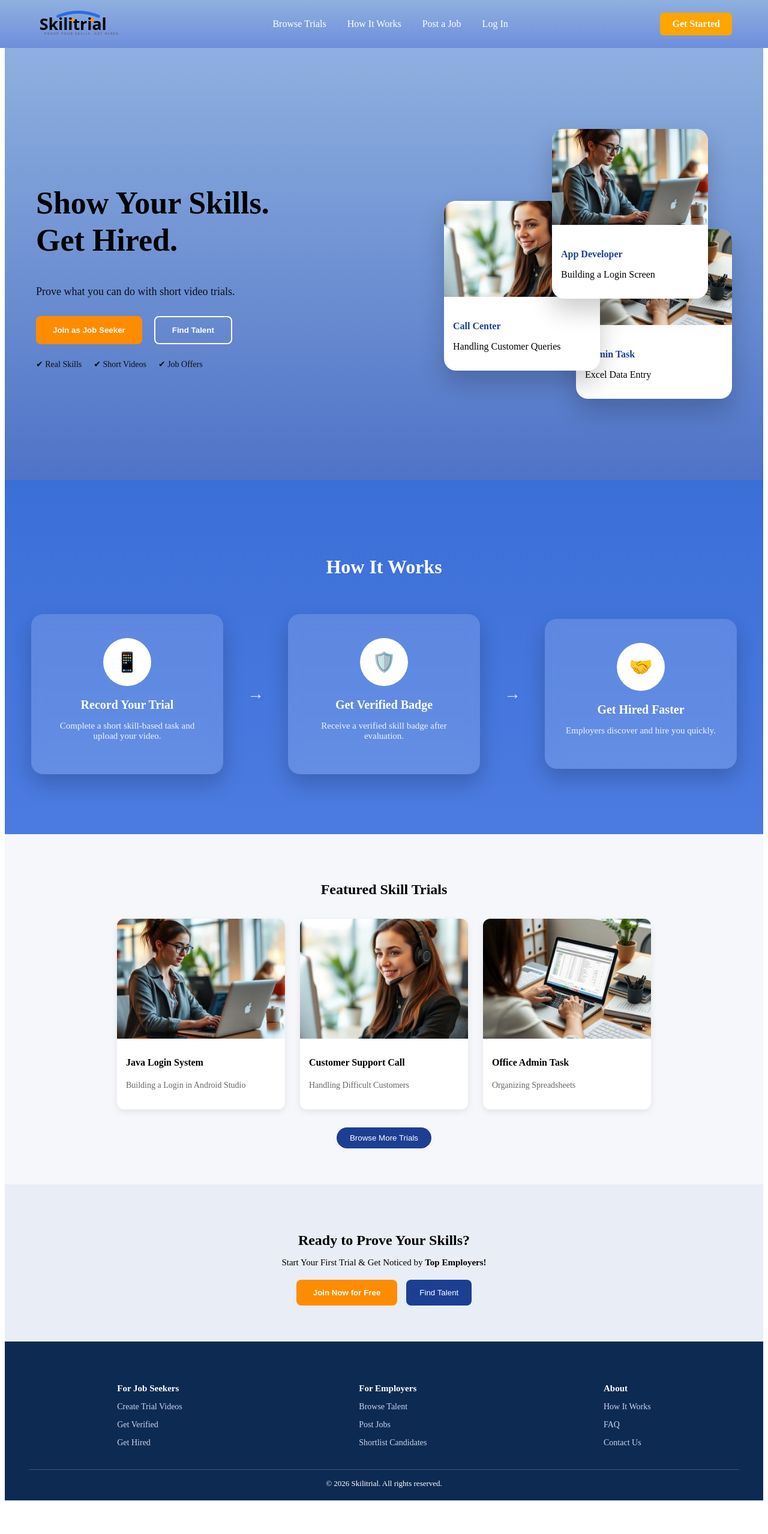
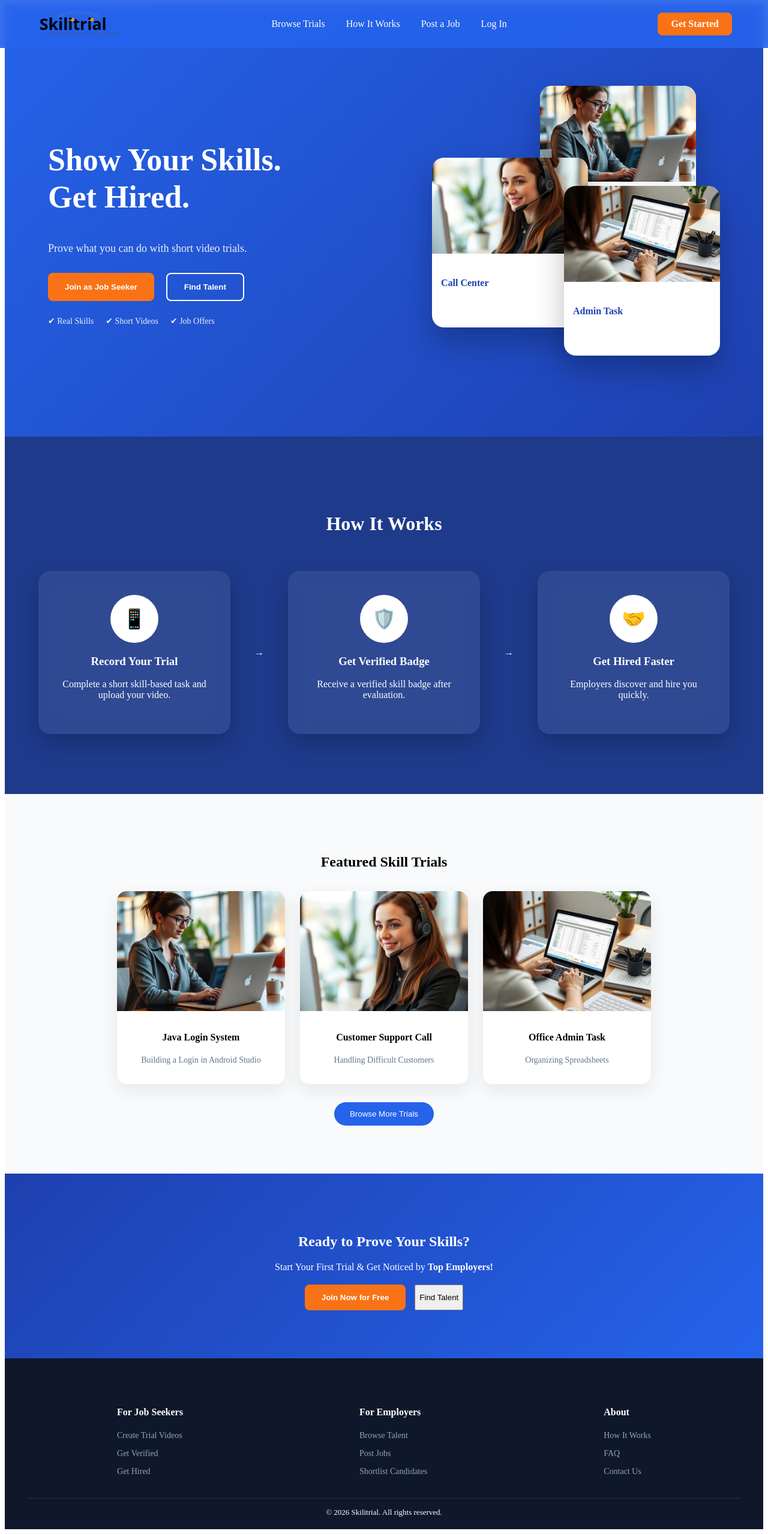
Before and after one commit to sahilbagal2004/Skilitrial, a React app in the folder skilitrial/frontend/: page / in a window 1280 px wide. Shown: the whole page at 60% size. Before the commit the page ends 2510 px from the top, so only its background shows below. Built offline with nearby package versions, Linux system fonts and the light colour scheme; the HTML template or start-up script is replaced by a standard one.

Commit message:
Cleaned navbar and upgraded styling

```diff
--- a/skilitrial/frontend/src/components/Navbar.css
+++ b/skilitrial/frontend/src/components/Navbar.css
@@ -1,8 +1,19 @@
+/* GLOBAL FIX */
+* {
+  box-sizing: border-box;
+}
+
+body {
+  overflow-x: hidden;
+}
+
+/* ================= NAVBAR ================= */
+
 .navbar {
   position: fixed;
   top: 0;
   left: 0;
-  right: 0;          /* VERY IMPORTANT */
+  right: 0;              /* ensures full stretch */
   height: 80px;
   width: 100%;
 
@@ -11,37 +22,39 @@
   align-items: center;
 
   padding: 0 60px;
-  background: linear-gradient(180deg, #8fb0df, #6e8edc);
+  background: rgba(37, 99, 235, 0.9);
+  backdrop-filter: blur(12px);
+  color: white;
+
   z-index: 1000;
+  transition: transform 0.3s ease-in-out;
 }
 
-/* Prevent overflow issues */
-body {
-  overflow-x: hidden;
+/* Scroll hide/show */
+.navbar.show {
+  transform: translateY(0);
 }
 
-.main-content {
-  margin-top: 80px;
+.navbar.hide {
+  transform: translateY(-100%);
 }
 
-* {
-  box-sizing: border-box;
-}
-
-/* Logo */
-.logo img {
-  height: 45px;
-}
+/* ================= LOGO ================= */
 
 .logo {
   text-decoration: none;
 }
 
-/* Center Navigation Links */
+.logo img {
+  height: 45px;
+}
+
+/* ================= NAV LINKS ================= */
+
 .nav-links {
   display: flex;
   align-items: center;
-  gap: 35px;   /* 🔥 FIXES SPACING PROPERLY */
+  gap: 35px;
 }
 
 .nav-links a {
@@ -49,18 +62,32 @@ body {
   color: white;
   font-weight: 500;
   font-size: 16px;
+  position: relative;
   transition: 0.3s ease;
 }
 
-.nav-links a:hover {
-  opacity: 0.8;
+/* Hover underline animation */
+.nav-links a::after {
+  content: "";
+  position: absolute;
+  left: 0;
+  bottom: -4px;
+  width: 0%;
+  height: 2px;
+  background: white;
+  transition: width 0.3s ease;
 }
 
-/* Get Started Button */
+.nav-links a:hover::after {
+  width: 100%;
+}
+
+/* ================= BUTTON ================= */
+
 .btn-start {
-  background: orange;
-  padding: 10px 20px;
-  border-radius: 6px;
+  background: #f97316;
+  padding: 10px 22px;
+  border-radius: 8px;
   text-decoration: none;
   color: white;
   font-weight: 600;
@@ -68,34 +95,18 @@ body {
 }
 
 .btn-start:hover {
+  background: #ea580c;
   transform: translateY(-2px);
 }
 
-/* Responsive */
+/* ================= RESPONSIVE ================= */
+
 @media (max-width: 768px) {
   .navbar {
-    padding: 15px 20px;
+    padding: 0 20px;
   }
 
   .nav-links {
     gap: 20px;
   }
 }
-.navbar {
-  position: fixed;   /* Important */
-  top: 0;
-  left: 0;
-  width: 100%;
-  z-index: 1000;
-  transition: transform 0.3s ease-in-out;
-}
-
-/* When scrolling up */
-.navbar.show {
-  transform: translateY(0);
-}
-
-/* When scrolling down */
-.navbar.hide {
-  transform: translateY(-100%);
-}
--- a/skilitrial/frontend/src/pages/Home.css
+++ b/skilitrial/frontend/src/pages/Home.css
@@ -4,13 +4,15 @@ section {
   margin: 0;
 }
 
-/* HERO */
+/* ================= HERO ================= */
+
 .hero {
   width: 100%;
   min-height: calc(100vh - 80px);
-  background: linear-gradient(to bottom, #8fb0df, #4f73c7);
+  background: linear-gradient(135deg, #2563eb, #1e40af);
   display: flex;
   align-items: center;
+  color: white;
 }
 
 .hero-content {
@@ -21,23 +23,12 @@ section {
   display: flex;
   justify-content: space-between;
   align-items: center;
-}
-
-/* Centered content inside hero */
-.hero-content {
-  width: 100%;
-  max-width: 1200px;
-  margin: 0 auto;
-  padding: 0 40px;
-  display: flex;
-  justify-content: space-between;
-  align-items: center;
+  gap: 40px;
 }
 
 /* LEFT SIDE */
 .hero-left {
   flex: 1;
-  min-width: 300px;
 }
 
 .hero-left h1 {
@@ -58,14 +49,21 @@ section {
   margin-bottom: 25px;
 }
 
+/* BUTTONS */
 .btn-primary {
-  background: #ff8c00;
+  background: #f97316;
   border: none;
   padding: 14px 28px;
   border-radius: 8px;
   color: white;
   font-weight: 600;
   cursor: pointer;
+  transition: 0.3s ease;
+}
+
+.btn-primary:hover {
+  background: #ea580c;
+  transform: translateY(-3px);
 }
 
 .btn-outline {
@@ -76,6 +74,11 @@ section {
   color: white;
   font-weight: 600;
   cursor: pointer;
+  transition: 0.3s ease;
+}
+
+.btn-outline:hover {
+  background: rgba(255,255,255,0.1);
 }
 
 .hero-features {
@@ -84,28 +87,14 @@ section {
   font-size: 14px;
   opacity: 0.9;
 }
-.hero-content {
-  display: flex;
-  align-items: center;
-  justify-content: space-between;
-  gap: 40px;
-  max-width: 1200px;
-  width: 100%;
-  margin: 0 auto;
-  padding: 80px 20px;
-}
 
-/* RIGHT SIDE CONTAINER */
+/* RIGHT SIDE */
 .hero-right {
   position: relative;
   flex: 1;
   max-width: 500px;
   height: 450px;
 }
-.hero-card {
-  max-width: 100%;
-}
-
 
 /* CARDS */
 .hero-card {
@@ -114,8 +103,12 @@ section {
   background: white;
   border-radius: 20px;
   overflow: hidden;
-  box-shadow: 0 20px 40px rgba(0,0,0,0.2);
+  box-shadow: 0 25px 50px rgba(0,0,0,0.25);
   transition: transform 0.3s ease;
+}
+
+.hero-card:hover {
+  transform: translateY(-8px);
 }
 
 .hero-card img {
@@ -130,54 +123,19 @@ section {
 
 .card-text h4 {
   margin-bottom: 5px;
-  color: #1c3f94;
+  color: #1e40af;
 }
 
 /* CARD POSITIONS */
-.card-1 {
-  top: 0;
-  right: 0;
-  z-index: 3;
-}
+.card-1 { top: 0; right: 40px; }
+.card-2 { top: 120px; left: 20px; }
+.card-3 { bottom: 0; right: 0; }
 
-.card-2 {
-  top: 140px;
-  left: 0;
-  z-index: 2;
-}
+/* ================= HOW SECTION ================= */
 
-.card-3 {
-  bottom: 0;
-  right: 40px;
-  z-index: 1;
-}
-
-/* Hover Effect */
-.hero-card:hover {
-  transform: translateY(-8px);
-}
-
-
-/* Floating positions */
-.card-1 {
-  top: 0;
-  right: 40px;
-}
-
-.card-2 {
-  top: 120px;
-  left: 20px;
-}
-
-.card-3 {
-  bottom: 0;
-  right: 0;
-}
-
-/* HOW IT WORKS SECTION */
 .how-section {
-  padding: 100px 20px;
-  background: linear-gradient(180deg, #3b6fd8, #4c7be0);
+  padding: 100px 40px;
+  background: #1e3a8a;
   text-align: center;
   color: white;
 }
@@ -185,7 +143,6 @@ section {
 .how-section h2 {
   font-size: 32px;
   margin-bottom: 60px;
-  font-weight: 600;
 }
 
 .how-container {
@@ -196,10 +153,9 @@ section {
   flex-wrap: wrap;
 }
 
-/* CARD */
 .how-card {
-  background: rgba(255, 255, 255, 0.15);
-  backdrop-filter: blur(10px);
+  background: rgba(255, 255, 255, 0.08);
+  backdrop-filter: blur(15px);
   padding: 40px 30px;
   width: 320px;
   border-radius: 20px;
@@ -215,7 +171,7 @@ section {
   width: 80px;
   height: 80px;
   background: white;
-  color: #3b6fd8;
+  color: #1e40af;
   border-radius: 50%;
   display: flex;
   align-items: center;
@@ -224,37 +180,11 @@ section {
   margin: 0 auto 20px;
 }
 
-.how-card h3 {
-  font-size: 20px;
-  margin-bottom: 15px;
-}
+/* ================= FEATURED ================= */
 
-.how-card p {
-  font-size: 15px;
-  opacity: 0.9;
-}
-
-/* Arrow */
-.arrow {
-  font-size: 28px;
-  font-weight: bold;
-  opacity: 0.8;
-}
-@media (max-width: 768px) {
-  .how-container {
-    flex-direction: column;
-  }
-
-  .arrow {
-    transform: rotate(90deg);
-  }
-}
-
-
-/* FEATURED */
 .featured {
-  padding: 60px 40px;
-  background: #f5f7fb;
+  padding: 80px 40px;
+  background: #f8fafc;
   text-align: center;
 }
 
@@ -269,24 +199,21 @@ section {
 .card {
   background: white;
   width: 280px;
-  border-radius: 12px;
+  border-radius: 16px;
   overflow: hidden;
-  box-shadow: 0 4px 12px rgba(0,0,0,0.08);
-  text-align: left;
-  transition: 0.3s;
+  box-shadow: 0 10px 30px rgba(0,0,0,0.08);
+  transition: 0.3s ease;
 }
 
 .card:hover {
-  transform: translateY(-5px);
+  transform: translateY(-6px);
 }
 
 .card img {
   width: 100%;
   height: 200px;
   object-fit: cover;
-  display: block;
 }
-
 
 .card h3 {
   padding: 15px 15px 5px;
@@ -295,34 +222,32 @@ section {
 
 .card p {
   padding: 0 15px 18px;
-  color: #666;
+  color: #64748b;
   font-size: 14px;
 }
 
 .browse-btn {
   margin-top: 30px;
-  padding: 10px 22px;
+  padding: 12px 26px;
   border-radius: 25px;
   border: none;
-  background: #1c3f94;
+  background: #2563eb;
   color: white;
   cursor: pointer;
+  transition: 0.3s;
 }
 
-/* CTA */
-.cta {
-  padding: 60px 40px;
-  text-align: center;
-  background: #e9edf5;
+.browse-btn:hover {
+  background: #1e40af;
 }
 
-.cta h2 {
-  font-size: 24px;
-  margin-bottom: 10px;
-}
+/* ================= CTA ================= */
 
-.cta p {
-  font-size: 15px;
+.cta {
+  padding: 80px 40px;
+  text-align: center;
+  background: linear-gradient(135deg, #1e40af, #2563eb);
+  color: white;
 }
 
 .cta-buttons {
@@ -332,20 +257,12 @@ section {
   gap: 15px;
 }
 
-.btn-dark {
-  background: #1c3f94;
-  border: none;
-  padding: 12px 22px;
-  border-radius: 8px;
+/* ================= FOOTER ================= */
+
+.footer {
+  background: #0f172a;
   color: white;
-  cursor: pointer;
-}
-
-/* FOOTER */
-.footer {
-  background: #0d2a52;
-  color: white;
-  padding: 50px 40px 20px;
+  padding: 60px 40px 20px;
 }
 
 .footer-columns {
@@ -354,25 +271,22 @@ section {
   flex-wrap: wrap;
 }
 
-.footer h4 {
-  margin-bottom: 12px;
-  font-size: 15px;
-}
-
 .footer p {
+  color: #94a3b8;
+  font-size: 14px;
   margin-bottom: 6px;
-  color: #cbd6ee;
-  font-size: 14px;
-  cursor: pointer;
 }
 
 .footer-bottom {
   margin-top: 30px;
   text-align: center;
-  border-top: 1px solid rgba(255,255,255,0.2);
+  border-top: 1px solid rgba(255,255,255,0.1);
   padding-top: 15px;
   font-size: 13px;
 }
+
+/* ================= RESPONSIVE ================= */
+
 @media (max-width: 992px) {
   .hero-content {
     flex-direction: column;
```
